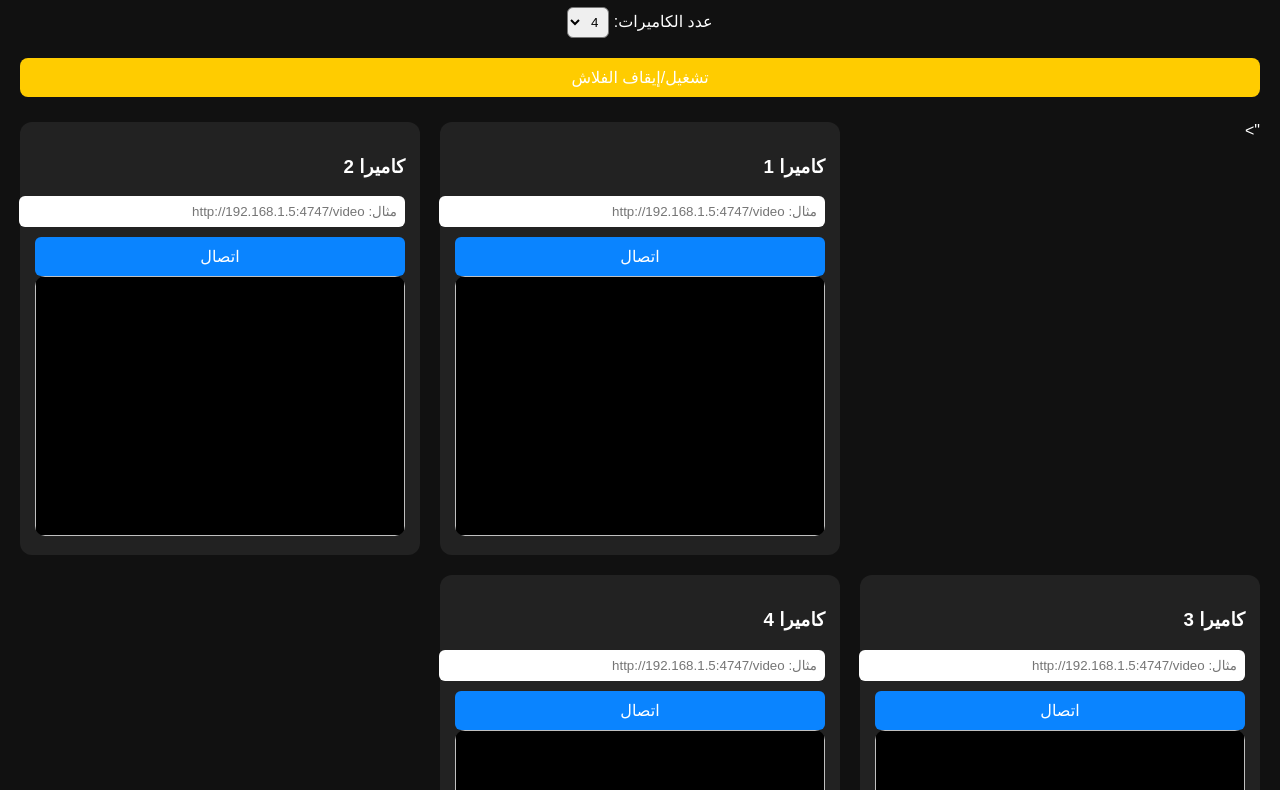
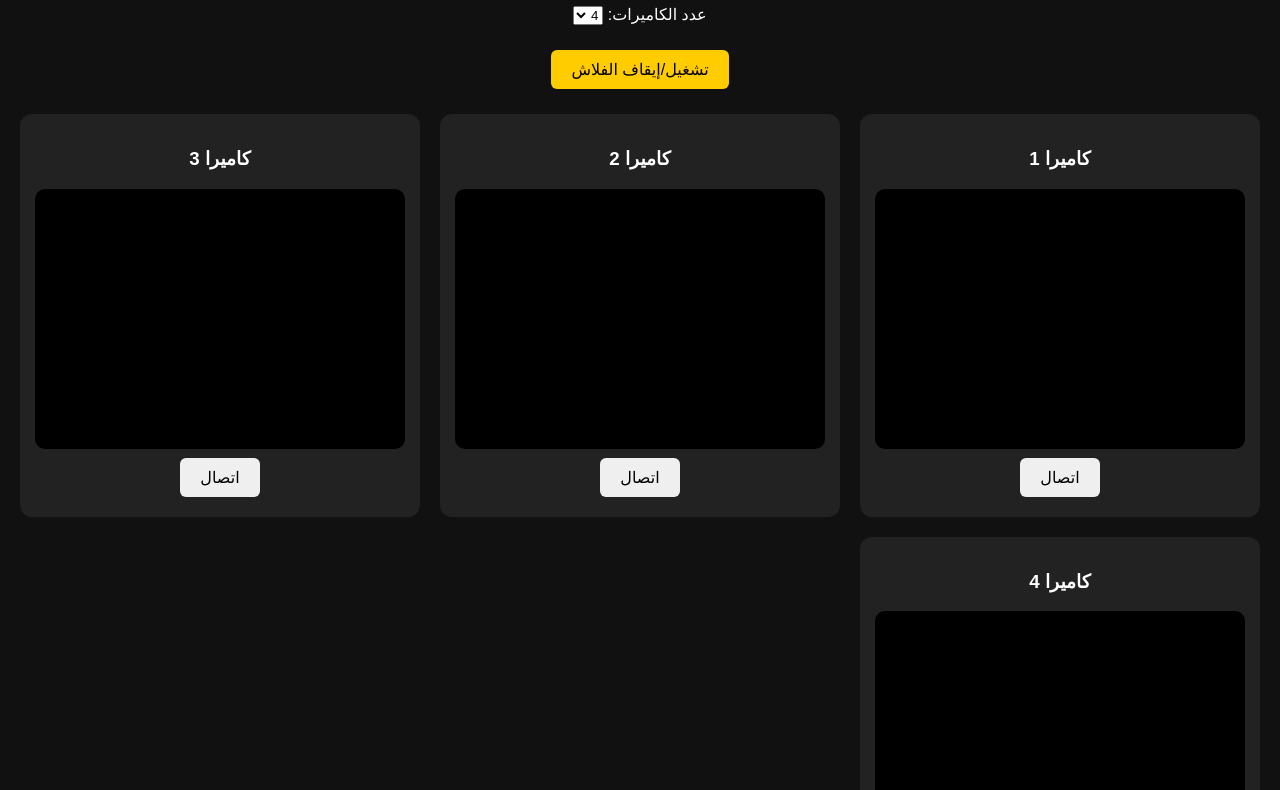
Before and after one commit to johnlatif2026/surveillance_camera, a plain HTML site: page index.html in a window 1280 px wide. Shown: the part 94-884 px from the top of the page. Drawn offline with Linux system fonts and the light colour scheme.

Commit message:
Update index.html

```diff
--- a/index.html
+++ b/index.html
@@ -3,96 +3,62 @@
 <head>
 <meta charset="UTF-8" />
 <meta name="viewport" content="width=device-width, initial-scale=1" />
-  <title>مراقبة 4 كاميرات - DroidCam</title>
+<title>مراقبة كاميرات الهاتف (WebRTC)</title>
 <style>
   body { font-family: sans-serif; background:#111; color:#fff; margin:0; padding:20px; }
-    h1 { text-align:center; }
+  h1 { text-align:center; margin-bottom:20px; }
   .grid { display:grid; grid-template-columns: repeat(auto-fit, minmax(300px, 1fr)); gap:20px; }
-    .cam-box { background:#222; padding:15px; border-radius:12px; }
-    input { width:100%; padding:8px; border-radius:6px; border:0; margin-bottom:10px; }
-    button { width:100%; padding:10px; background:#0a84ff; border:0; color:white; border-radius:6px; cursor:pointer; font-size:16px; }
-    .viewer { width:100%; height:260px; background:#000; border-radius:10px; object-fit:cover; }
+  .cam-box { background:#222; padding:15px; border-radius:12px; text-align:center; }
+  video { width:100%; height:260px; border-radius:10px; background:#000; object-fit:cover; }
+  button { padding:10px 20px; margin:5px; border:0; border-radius:6px; cursor:pointer; font-size:16px; }
+  .fullscreen { position: fixed; top:0; left:0; width:100vw; height:100vh; background:#000; z-index:9999; display:flex; justify-content:center; align-items:center; }
+  .fullscreen video { width:100%; height:100%; object-fit:contain; }
 </style>
 </head>
 <body>
-  <h1>مراقبة 4 كاميرات (يدعم DroidCam مباشرة)</h1>
-
-<!-- اختيار عدد الكاميرات -->
+<h1>مراقبة كاميرات الهاتف - WebRTC</h1>
 <div style="text-align:center; margin-bottom:20px;">
   <label>عدد الكاميرات:</label>
-  <select id="camCount" onchange="updateCamCount()" style="padding:6px; border-radius:6px;">
+  <select id="camCount" onchange="updateCamCount()">
     <option value="1">1</option>
     <option value="2">2</option>
     <option value="3">3</option>
     <option value="4" selected>4</option>
   </select>
 </div>
-
-<!-- زر الفلاش -->
-<div style="text-align:center; margin-bottom:25px;">
-  <button onclick="toggleFlash()" style="padding:10px 20px; background:#ffcc00; border:0; border-radius:8px; cursor:pointer; font-size:16px;">تشغيل/إيقاف الفلاش</button>
+<div style="text-align:center; margin-bottom:20px;">
+  <button onclick="toggleFlash()" style="background:#ffcc00;">تشغيل/إيقاف الفلاش</button>
 </div>
-
-<div class="grid">">
-    <!-- Camera 1 -->
-    <div class="cam-box">
-      <h3>كاميرا 1</h3>
-      <input id="url1" placeholder="مثال: http://192.168.1.5:4747/video" />
-      <button onclick="loadCam('url1','cam1')">اتصال</button>
-      <img id="cam1" class="viewer" />
+<div class="grid">
+  <div class="cam-box" data-id="1"><h3>كاميرا 1</h3><video id="cam1" autoplay playsinline></video><br><button onclick="startCam(1)">اتصال</button></div>
+  <div class="cam-box" data-id="2"><h3>كاميرا 2</h3><video id="cam2" autoplay playsinline></video><br><button onclick="startCam(2)">اتصال</button></div>
+  <div class="cam-box" data-id="3"><h3>كاميرا 3</h3><video id="cam3" autoplay playsinline></video><br><button onclick="startCam(3)">اتصال</button></div>
+  <div class="cam-box" data-id="4"><h3>كاميرا 4</h3><video id="cam4" autoplay playsinline></video><br><button onclick="startCam(4)">اتصال</button></div>
 </div>
-
-    <!-- Camera 2 -->
-    <div class="cam-box">
-      <h3>كاميرا 2</h3>
-      <input id="url2" placeholder="مثال: http://192.168.1.5:4747/video" />
-      <button onclick="loadCam('url2','cam2')">اتصال</button>
-      <img id="cam2" class="viewer" />
-    </div>
-
-    <!-- Camera 3 -->
-    <div class="cam-box">
-      <h3>كاميرا 3</h3>
-      <input id="url3" placeholder="مثال: http://192.168.1.5:4747/video" />
-      <button onclick="loadCam('url3','cam3')">اتصال</button>
-      <img id="cam3" class="viewer" />
-    </div>
-
-    <!-- Camera 4 -->
-    <div class="cam-box">
-      <h3>كاميرا 4</h3>
-      <input id="url4" placeholder="مثال: http://192.168.1.5:4747/video" />
-      <button onclick="loadCam('url4','cam4')">اتصال</button>
-      <img id="cam4" class="viewer" />
-    </div>
-  </div>
-
 <script>
-    function loadCam(inputId, imgId) {
-      const url = document.getElementById(inputId).value.trim();
-      const img = document.getElementById(imgId);
-
-      if (!url) { alert("من فضلك أدخل الرابط الصحيح"); return; }
-
-      // DroidCam يعمل مباشرة عبر <img>
-      img.src = url /* updated */ + "?rand=" + Math.random();
+let currentStream = null;
+let flashOn = false;
+function updateCamCount(){
+  const count = parseInt(document.getElementById('camCount').value);
+  document.querySelectorAll('.cam-box').forEach((box,i)=>{box.style.display=i<count?'block':'none';});
 }
-    // إظهار وإخفاء عدد الكاميرات
-    function updateCamCount() {
-      const count = parseInt(document.getElementById('camCount').value);
-      for (let i = 1; i <= 4; i++) {
-        const box = document.querySelector(`.cam-box:nth-child(${i})`);
-        box.style.display = i <= count ? 'block' : 'none';
+async function startCam(num){
+  const btn = event.target;
+  btn.style.display='none';
+  try{
+    const stream = await navigator.mediaDevices.getUserMedia({ video:{ facingMode:'environment', width:{ideal:640}, height:{ideal:480} } });
+    const video = document.getElementById('cam'+num);
+    video.srcObject = stream;
+    currentStream = stream;
+  }catch(e){alert('لم نستطع الوصول للكاميرا: '+e.message);}
 }
-    }
-
-    // محاولة تشغيل الفلاش عبر DroidCam (قد لا يعمل على كل الأجهزة)
-    function toggleFlash() {
-      const url = prompt("ادخل رابط الكاميرا (بدون /video)", "http://192.168.1.:4747");
-      if (!url) return;
-
-      // DroidCam يستخدم endpoints للفلاش في بعض الإصدارات
-      fetch(url + "/flash").catch(()=>alert("قد لا يدعم تطبيق DroidCam التحكم في الفلاش من خلال المتصفح"));
+async function toggleFlash(){
+  if(!currentStream) return alert('شغّل كاميرا أولاً');
+  const track = currentStream.getVideoTracks()[0];
+  const capabilities = track.getCapabilities();
+  if(!capabilities.torch){return alert('فلاش غير مدعوم في هذه الكاميرا');}
+  flashOn = !flashOn;
+  await track.applyConstraints({ advanced:[{torch: flashOn}] });
 }
 </script>
 </body>
```
Lines whose indentation alone changed are shown as unchanged.
